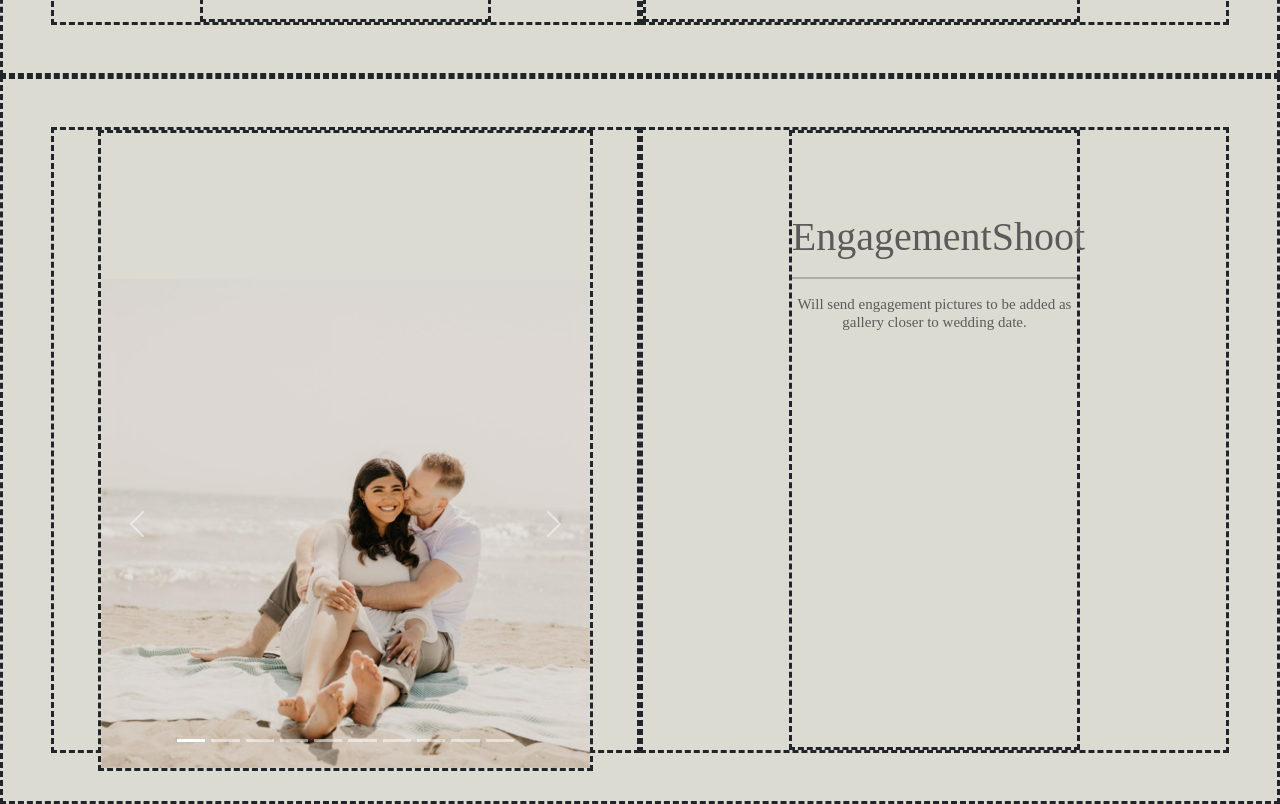
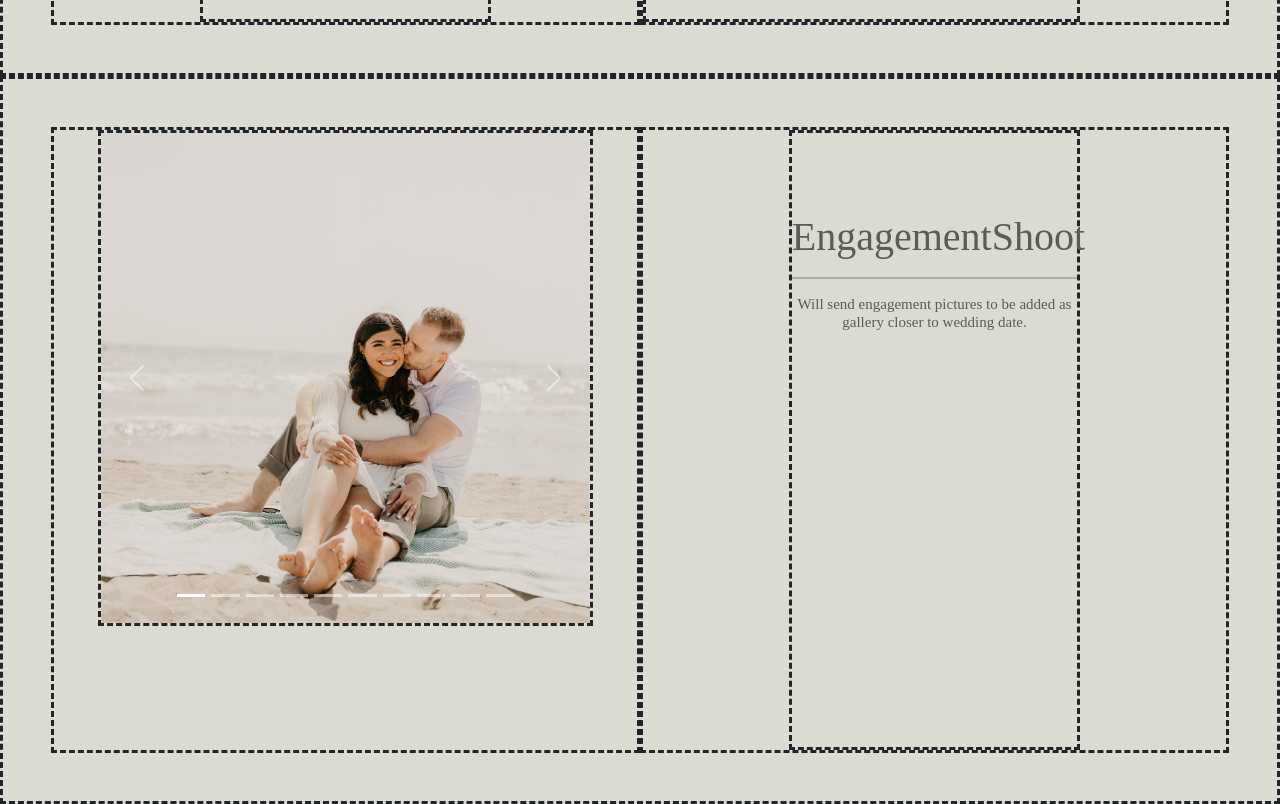
Before and after one commit to MichaelSault/TanyaWeddingWebsite, a React (Vite) app: page / in a window 1280 px wide. Shown: the part 2680-3484 px from the top of the page. Built offline with nearby package versions, Linux system fonts and the light colour scheme.

Commit message:
fixed layout for carousel on photo section

```diff
--- a/src/App.css
+++ b/src/App.css
@@ -63,7 +63,6 @@ body {
   display: flex;
   flex-direction: column;
   text-align: left;
-  padding-top: 25%;
 }
 
 #event {
--- a/src/components/eventCard.component.jsx
+++ b/src/components/eventCard.component.jsx
@@ -76,7 +76,6 @@ const EventCard = forwardRef(
                     {active ?
                     <CardActions className='cardLinks'>
                         <Button size="small" onClick={rsvpEvent}>RSVP</Button>
-                        {/* <Button size="small">Learn More</Button> */}
                     </CardActions>
                     : ""
                     }
```
